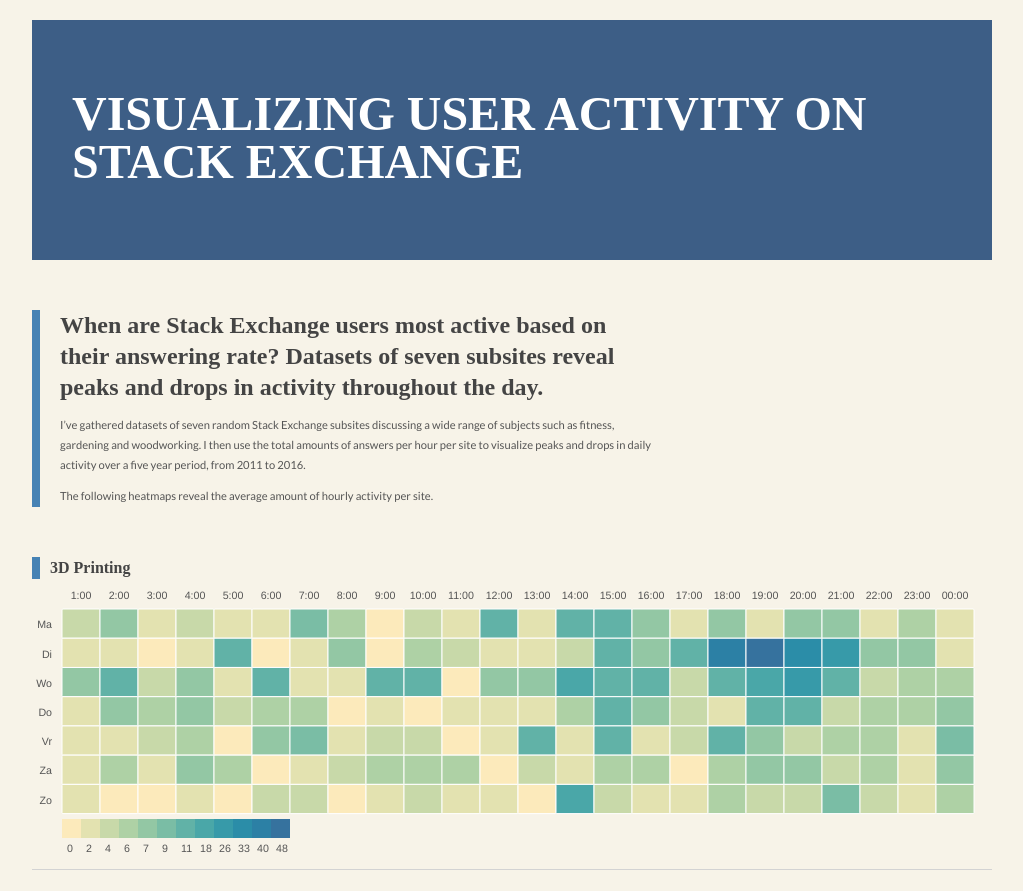
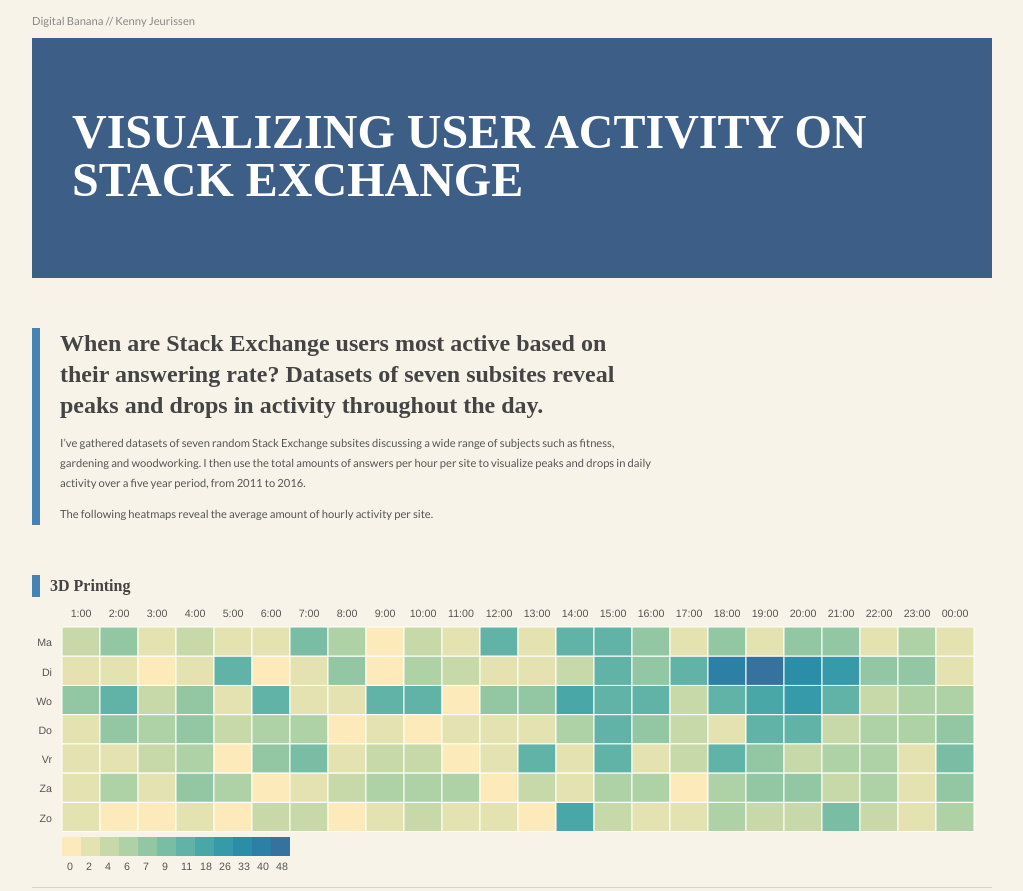
Before and after one commit to Digital-Banana/Data-Visualization-3.3-Heatmap, a plain HTML site: page index.html in a window 1280 px wide. Shown: the top 891 px of the page, without its empty margins (128-1151 px from the left). Drawn offline with nearby package versions, Linux system fonts and the light colour scheme; a web font is replaced by a local one.

Commit message:
Update index.html

```diff
--- a/index.html
+++ b/index.html
@@ -18,6 +18,11 @@
 
 <body>
 <div class="container">
+    <div class="tagcontainer">
+        <div class=" headerleft">
+            <p><a href="https://digital-banana.github.io">Digital Banana // Kenny Jeurissen</a></p>
+        </div>
+    </div>
 
     <div class="bgBlue">
     <h1>Visualizing user activity on Stack Exchange</h1>
@@ -44,6 +49,10 @@
     <div id="chart_reverseengineering" class="chart"></div>
     <h3>Woodworking</h3>
     <div id="chart_woodworking" class="chart"></div>
+
+    <section class="info">
+        <p><a href="https://github.com/Digital-Banana/Stack-Exchange-Activity/tree/master/js/data">data</a> // <a href="https://github.com/Digital-Banana/Stack-Exchange-Activity/blob/master/js/main.js">code</a></p>
+    </section>
 </div>
 
 
```
